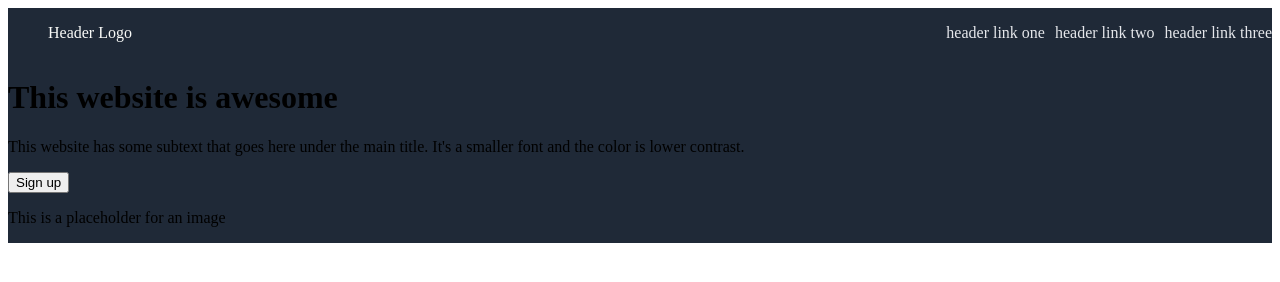
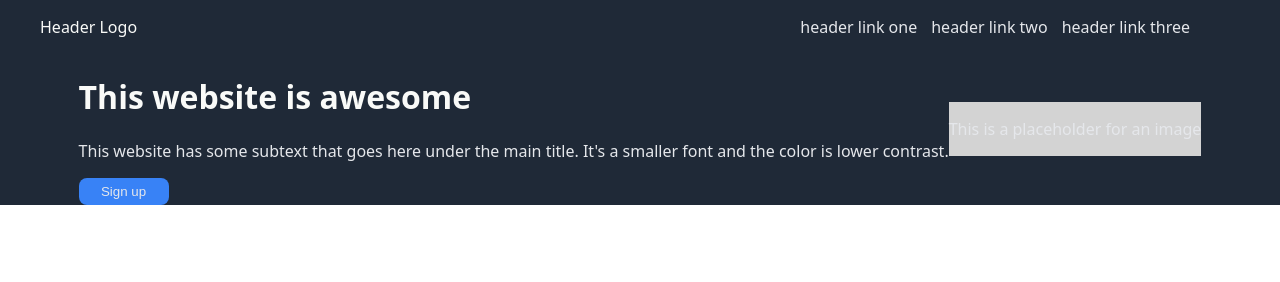
Before and after one commit to jonathjd/landing-page, a plain HTML site: page index.html in a window 1280 px wide. Drawn offline with Linux system fonts and the light colour scheme.

Commit message:
Add container for the header information.

```diff
--- a/index.html
+++ b/index.html
@@ -10,7 +10,7 @@
         <div class="header">
             <div class="links">
                 <ul class="logo">
-                    <li><a href="#">Header Logo</a></li>
+                    <li>Header Logo</li>
                 </ul>
                 <ul class="right-links">
                     <li><a href="#">header link one</a></li>
@@ -19,10 +19,14 @@
                 </ul>
             </div>
             <div class="header-content">
-                <h1 class="header1">This website is awesome</h1>
-                <p class="header-subtext">This website has some subtext that goes here under the main title. It's a smaller font and the color is lower contrast.</p>
-                <button>Sign up</button>
-                <p>This is a placeholder for an image</p>
+                <div class="left">
+                    <h1 class="hero-main">This website is awesome</h1>
+                    <p class="hero-sub">This website has some subtext that goes here under the main title. It's a smaller font and the color is lower contrast.</p>
+                    <button>Sign up</button>
+                </div>
+                <div class="right">
+                    <p>This is a placeholder for an image</p>
+                </div>
             </div>
         </div>
     </body>
--- a/styling.css
+++ b/styling.css
@@ -1,26 +1,32 @@
+body {
+    margin: 0;
+    width: 100%;
+    font-family: system-ui, -apple-system, BlinkMacSystemFont, 'Segoe UI', Roboto, Oxygen, Ubuntu, Cantarell, 'Open Sans', 'Helvetica Neue', sans-serif;
+}
+
 .header {
     background-color: #1F2937;
     display: flex;
     flex-direction: column;
 }
 
+ul {
+    list-style: none;
+}
+
 .links {
     display: flex;
     align-items: center;
     justify-content: space-between;
+    padding-right: 90px;
 }
 
 .right-links {
     display: flex;
-    gap: 10px;
+    gap: 14px;
 }
 
-ul {
-    list-style: none;
-}
-
-.logo a {
-    text-decoration: none;
+.logo {
     color: #F9FAF8;
     size: 24px;
 }
@@ -30,3 +36,33 @@ ul {
     color: #E5E7EB;
     size: 18px;
 }
+
+.header-content {
+    display: flex;
+    align-items: center;
+    justify-content: center;
+}
+
+.hero-main {
+    size: 48px;
+    font-weight: 900;
+    color: #F9FAF8
+}
+
+.hero-sub {
+    color: #E5E7EB
+}
+
+.left button {
+    background-color: #3882f6;
+    color: #E5E7EB;
+    border-radius: 8px;
+    width: 90px;
+    height: 27px;
+    border: none;
+}
+
+.right {
+    background-color: lightgray;
+    color: #E5E7EB
+}
```
